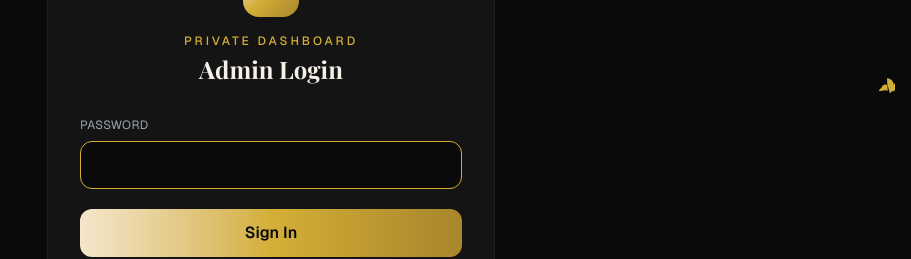
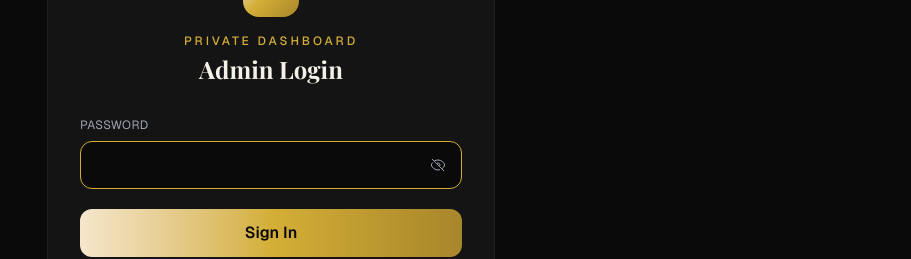
Before and after one commit to zootodev/hair-luxe, a Next.js app: page /admin/login in a window 1280 px wide. Shown: the part 315-574 px from the top of the page, without its empty margins (369-1280 px from the left). Built offline with nearby package versions, Linux system fonts and the light colour scheme; no server answers; the database is empty.

Commit message:
fix: accessible password visibility toggle with proper eye icons

```diff
--- a/src/app/admin/login/page.tsx
+++ b/src/app/admin/login/page.tsx
@@ -70,6 +70,7 @@ export default function AdminLoginPage() {
               >
                 Password
               </label>
+              <div className="relative">
               <input
                 id="password"
                 type={showPassword ? "text" : "password"}
@@ -78,13 +79,40 @@ export default function AdminLoginPage() {
                 disabled={loading}
                 autoFocus
                 required
-                className="w-full h-12 rounded-xl bg-background border border-surface-light px-4 text-sm focus:border-gold focus:outline-none"
+                className="w-full h-12 rounded-xl bg-background border border-surface-light pl-4 pr-12 text-sm focus:border-gold focus:outline-none"
               />
-              <div className="absolute right-4 top-1/2 -translate-y-1/2 text-gold cursor-pointer hover:text-gold transition-colors" onClick={e => setShowPassword(prev => !prev)}>
-                <svg className="w-4 h-4" fill="currentColor" viewBox="0 0 24 24">
-                  <path d="M12 2c5.523 0 10 4.477 10 9.997 4.478-10 9.997 10-4.477 9.997 2 5.523 0 10-4.477-10-9.997-4.477-10 9.997-10 4.477-9.997 10 5.523 0 10 4.477 10zM12 22c1.103 0 2-.897 2-2v-6.375c.371-1.55 1.538-2.648 3.117-2.153v5.85h2.075v-5.85c1.579.504 3.156.058 3.117-2.153v-5.85h-2.075v5.85z" />
-                </svg>
-              </div>
+              <button
+                type="button"
+                className="absolute inset-y-0 right-0 w-12 flex items-center justify-center text-muted hover:text-gold focus-visible:text-gold transition-colors cursor-pointer"
+                aria-label={showPassword ? "Hide password" : "Show password"}
+                aria-pressed={showPassword}
+                onClick={e => setShowPassword(prev => !prev)}
+              >
+                {showPassword ? (
+                  <svg
+                    className="w-4 h-5 shrink-0"
+                    fill="none"
+                    stroke="currentColor"
+                    strokeWidth="1.5"
+                    viewBox="0 0 24 24"
+                    aria-hidden="true"
+                  >
+                    <path d="M15 12a3 3 0 1 1-6 0 3 3 0 0 1 6 0M12 22c1.103 0 2-.897 2-2v-6.375c.371-1.55 1.538-2.648 3.117-2.153v5.85h2.075v-5.85c1.579.504 3.156.058 3.117-2.153v-5.85h-2.075v5.85z" />
+                  </svg>
+                ) : (
+                  <svg
+                    className="w-4 h-5 shrink-0"
+                    fill="none"
+                    stroke="currentColor"
+                    strokeWidth="1.5"
+                    viewBox="0 0 24 24"
+                    aria-hidden="true"
+                  >
+                    <path d="M3.98 8.223A10.477 10.477 0 0 0 1.934 12C3.226 16.338 7.244 19.5 12 19.5c.993 0 1.953-.138 2.863-.395M6.228 6.228A10.45 10.45 0 0 1 12 4.5c4.756 0 8.773 3.162 10.065 7.498a10.522 10.522 0 0 1-4.293 5.774M6.228 6.228 3 3m3.228 3.228 3.65 3.65m7.894 7.894L21 21m-3.228-3.228-3.65-3.65m0 0a3 3 0 1 0-4.243-4.243m4.242 4.242L9.88 9.88" />
+                  </svg>
+                )}
+              </button>
+            </div>
             </div>
 
             {error && (
```
